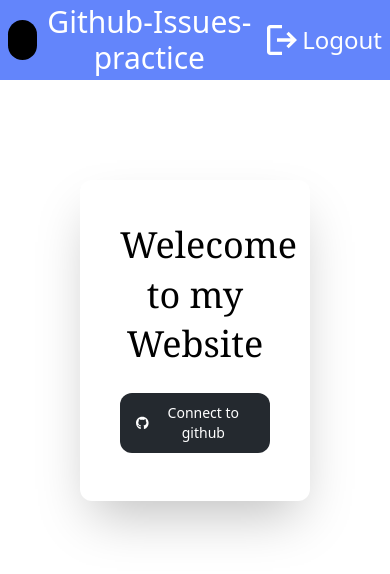
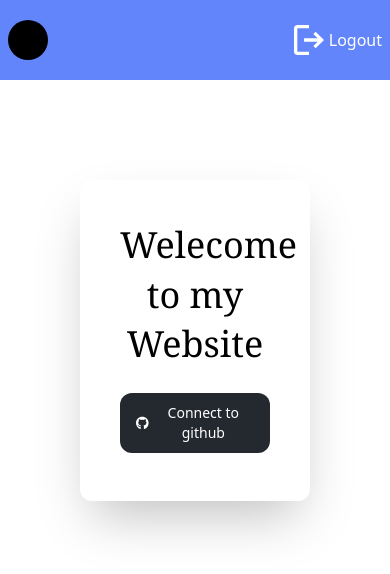
Before and after one commit to Agry88/github_issue_practice, a Next.js app: page /signup in a window 390 px wide. Shown: the top 574 px of the page. Built offline with nearby package versions, Linux system fonts and the light colour scheme; no server answers; some icons are missing.

Commit message:
Feat: make navbar responsive.

```diff
--- a/src/components/Navbar.tsx
+++ b/src/components/Navbar.tsx
@@ -25,7 +25,7 @@ export default function Navbar() {
             ? <Image src={user.avatarURL} alt={user.name} width={50} height={50} />
             : <Icon icon="mdi:github" color="white" fontSize={40} />}
         </div>
-        <span className="font-sans text-3xl font-normal text-white">Github-Issues-practice</span>
+        <span className="hidden font-sans font-normal text-white sm:block sm:text-xl md:text-3xl">Github-Issues-practice</span>
       </button>
       <button
         type="button"
@@ -33,7 +33,7 @@ export default function Navbar() {
         onClick={handleLogout}
       >
         <Icon icon="material-symbols:logout" color="white" fontSize={40} />
-        <span className="font-sans text-2xl font-normal text-white">Logout</span>
+        <span className="font-sans font-normal text-white sm:block sm:text-xl md:text-2xl">Logout</span>
       </button>
     </nav>
   );
```
